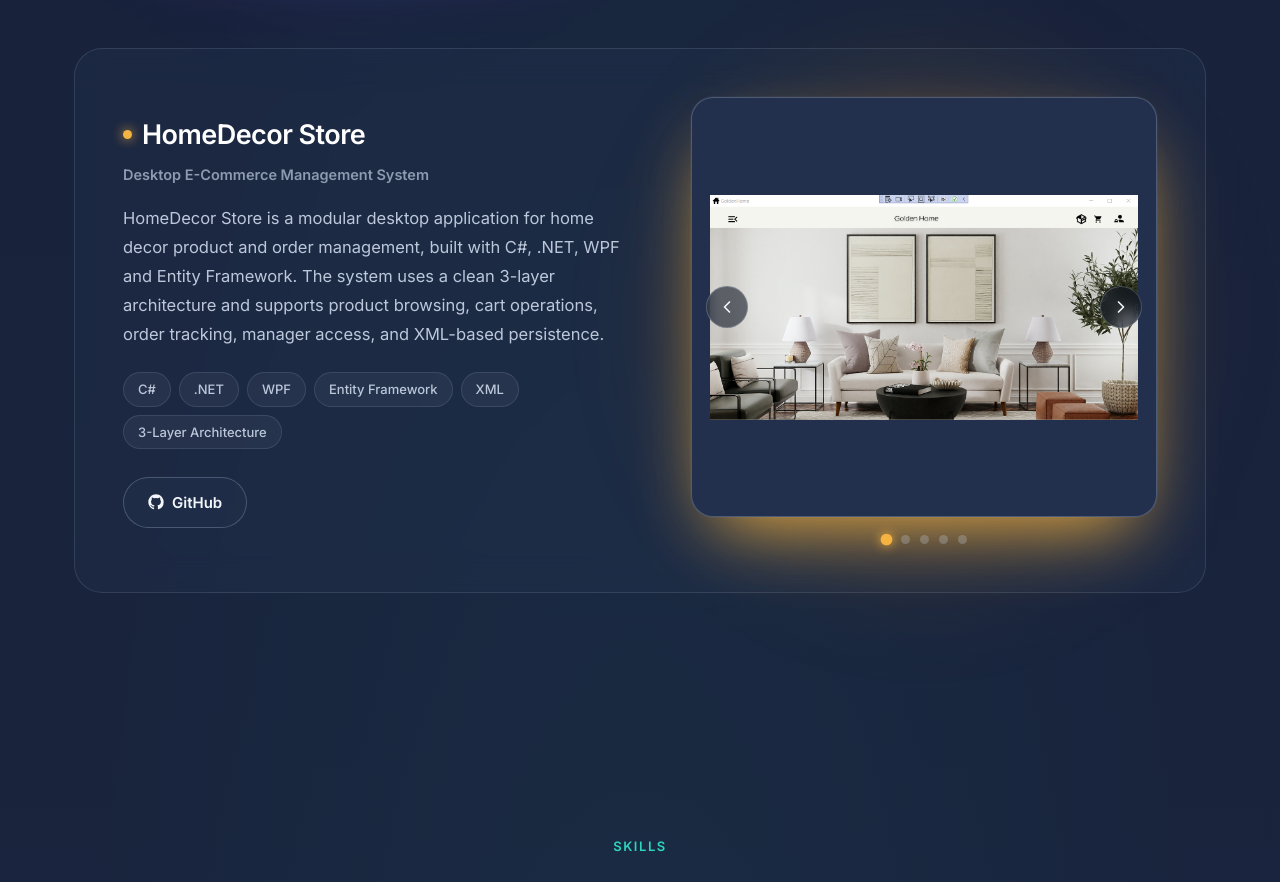
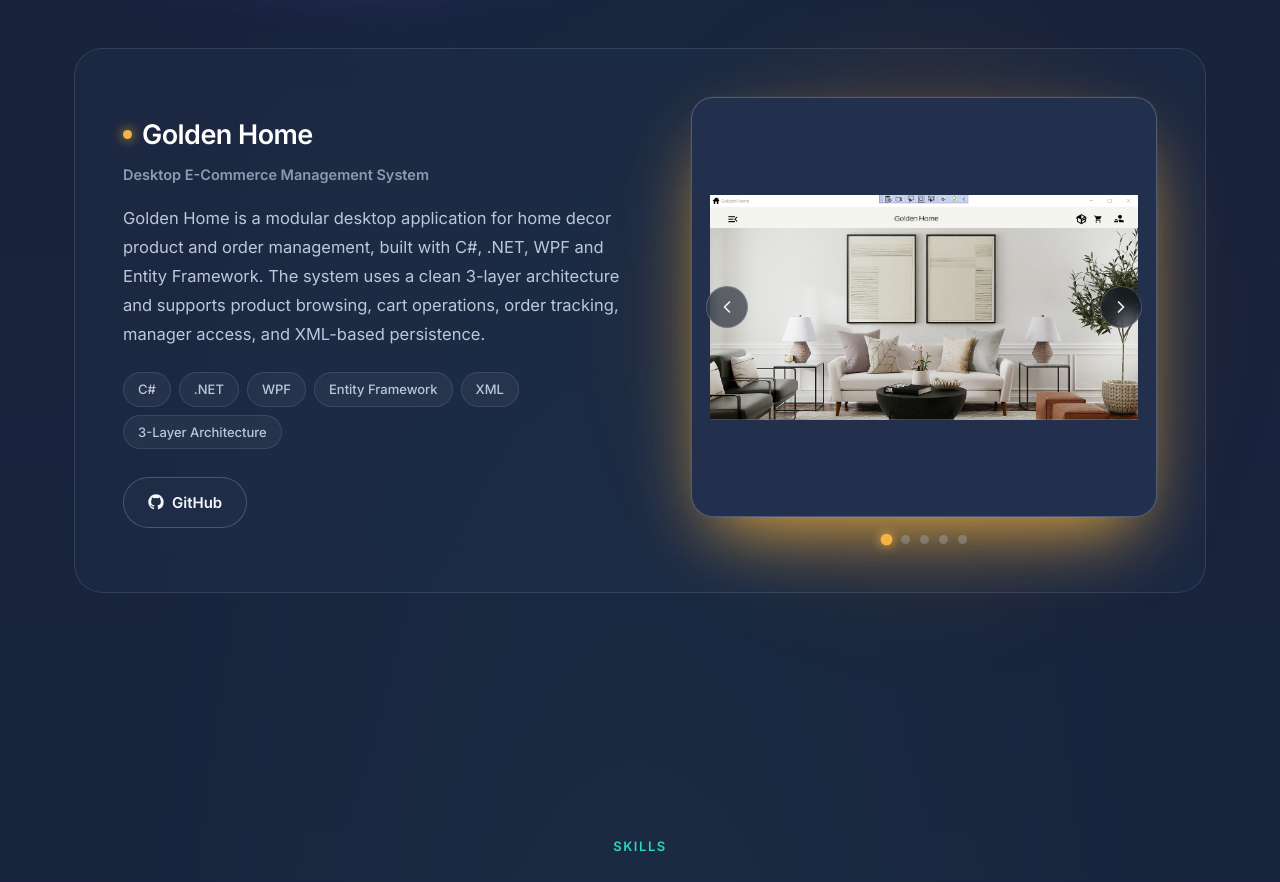
Before and after one commit to ShiraKahalany/shira-portfolio, a React (Vite) app: page / in a window 1280 px wide. Shown: the part 5586-6468 px from the top of the page. Built offline with nearby package versions, Linux system fonts and the light colour scheme.

Commit message:
golden home

```diff
--- a/src/data/projects.js
+++ b/src/data/projects.js
@@ -86,11 +86,11 @@ export const projects = [
     github: GITHUB_URL,
   },
   {
-    id: 'homedecor',
-    title: 'HomeDecor Store',
+    id: 'golden-home',
+    title: 'Golden Home',
     subtitle: 'Desktop E-Commerce Management System',
     description:
-      'HomeDecor Store is a modular desktop application for home decor product and order management, built with C#, .NET, WPF and Entity Framework. The system uses a clean 3-layer architecture and supports product browsing, cart operations, order tracking, manager access, and XML-based persistence.',
+      'Golden Home is a modular desktop application for home decor product and order management, built with C#, .NET, WPF and Entity Framework. The system uses a clean 3-layer architecture and supports product browsing, cart operations, order tracking, manager access, and XML-based persistence.',
     tech: ['C#', '.NET', 'WPF', 'Entity Framework', 'XML', '3-Layer Architecture'],
     glow: { primary: '#f5b342', secondary: '#d97706' },
     images: [
```
Also changed, not shown: .claude/settings.local.json (added).
